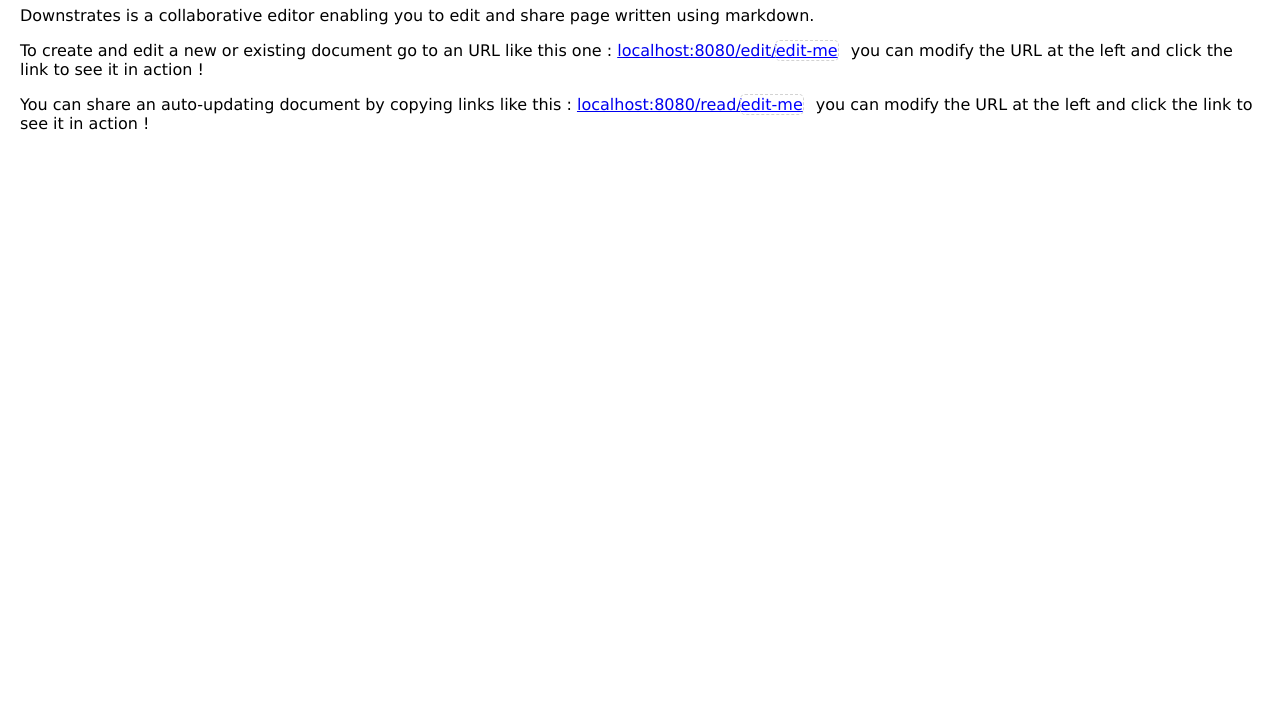
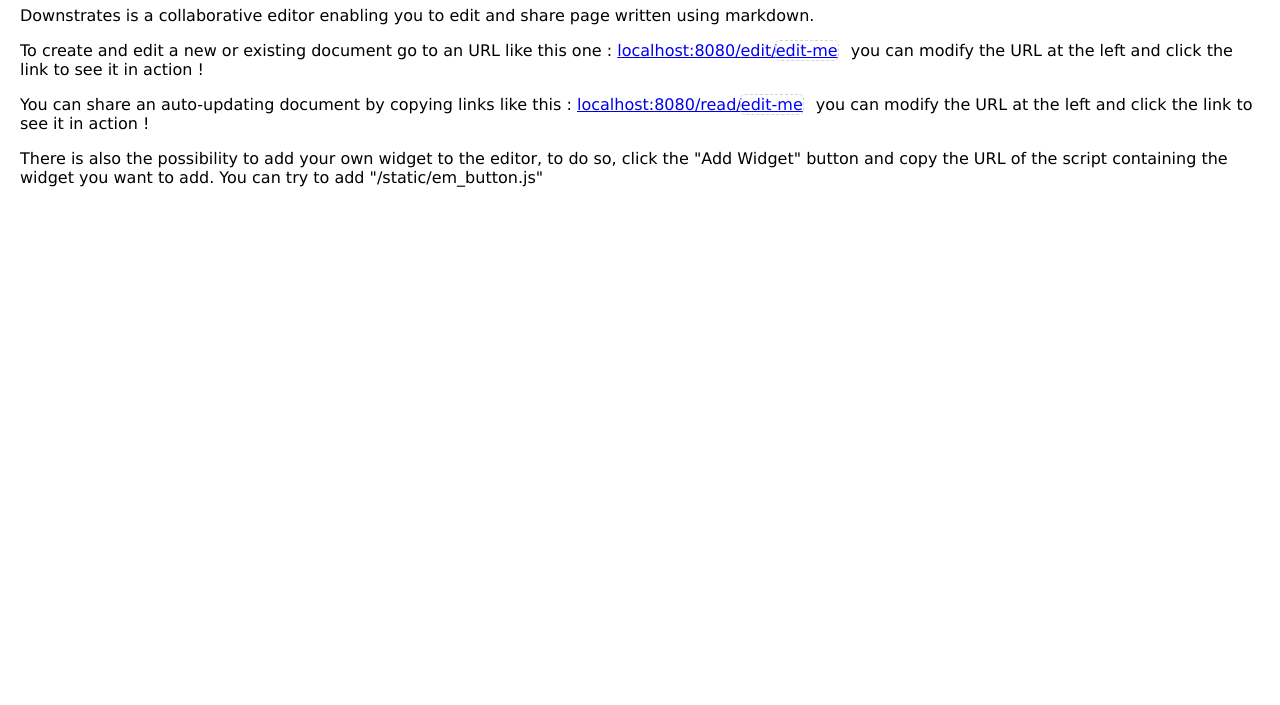
Before and after one commit to Karalix/Downstrates, a website: page client/index.html in a window 1280 px wide. Shown: the part 95-800 px from the top of the page. Drawn offline with Linux system fonts and the light colour scheme; files that its build step writes are made by us from their sources.

Commit message:
Fin modif accueil

```diff
--- a/client/index.html
+++ b/client/index.html
@@ -19,6 +19,7 @@
         <span contenteditable="true" id="editable-read-url" class="editable-url-end">edit-me</span>
         you can modify the URL at the left and click the link to see it in action !
     </p>
+    <p>There is also the possibility to add your own widget to the editor, to do so, click the "Add Widget" button and copy the URL of the script containing the widget you want to add. You can try to add "/static/em_button.js"</p>
 
     <script src="/static/script-home.js"></script>
 </body>
```
